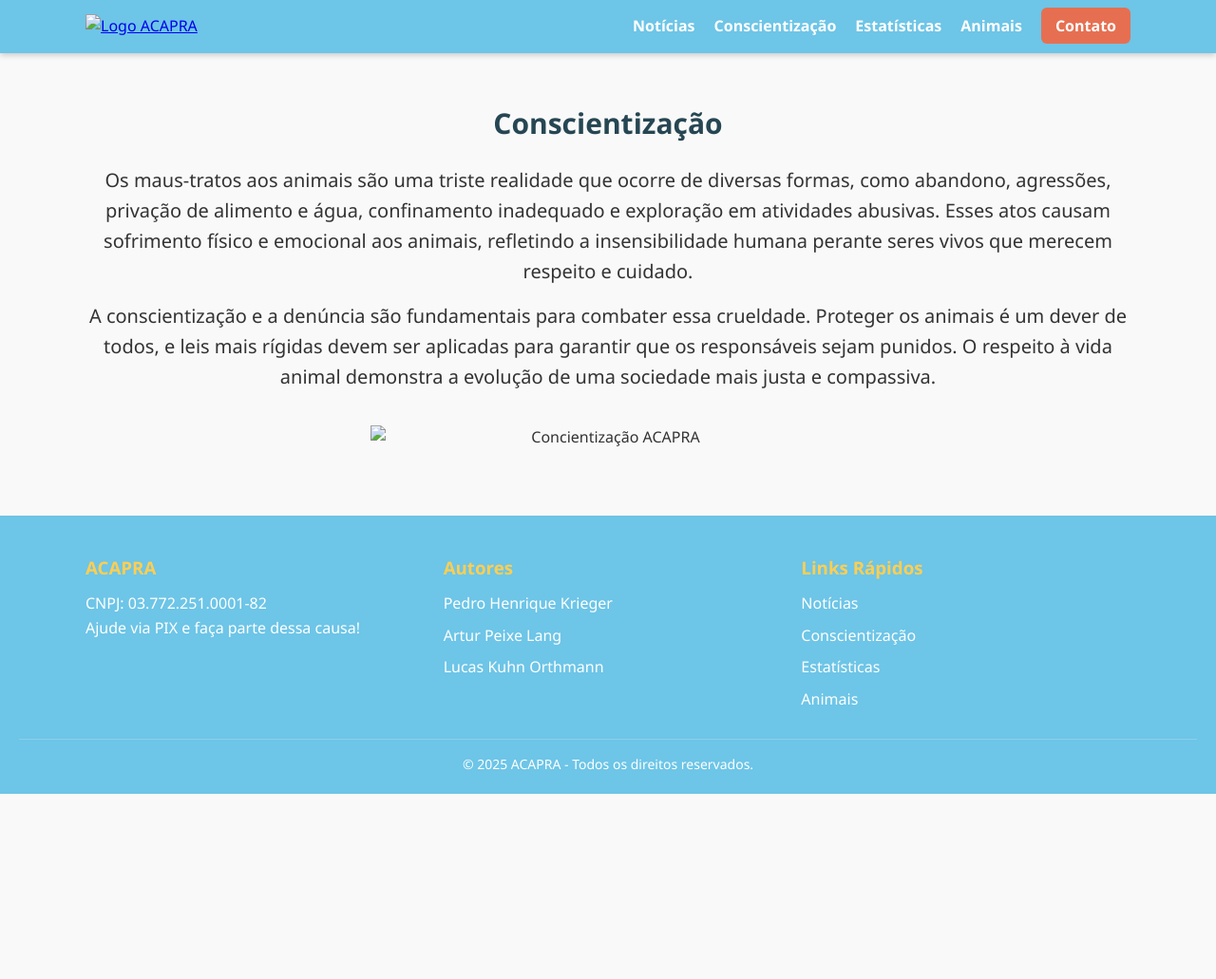
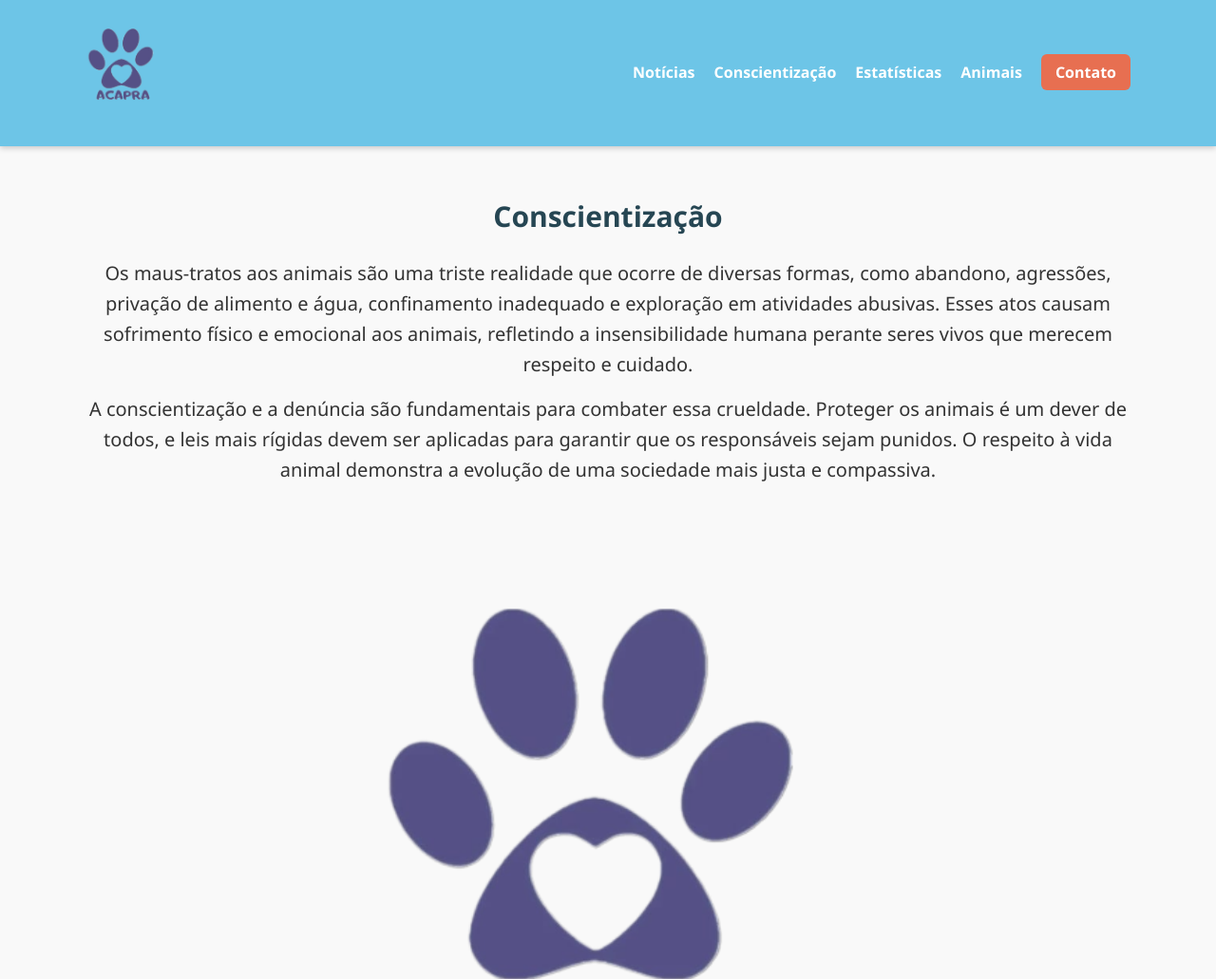
Before and after one commit to PedrKrieger/Trabalho_Acapra, a plain HTML site: page conscientizacao.html in a window 1280 px wide. Shown: the top 1031 px of the page at 95% size. Before the commit the page ends 836 px from the top, so only its background shows below. Drawn offline with Linux system fonts and the light colour scheme; files that its build step writes are made by us from their sources.

Commit message:
Alteração conforme o feedback
Alteração nos caminhos por causa do assets

```diff
--- a/conscientizacao.html
+++ b/conscientizacao.html
@@ -4,13 +4,13 @@
   <meta charset="UTF-8">
   <meta name="viewport" content="width=device-width, initial-scale=1.0">
   <title>Conscientização - ACAPRA</title>
-  <link rel="stylesheet" href="style.css">
+  <link rel="stylesheet" href="assets/css/style.css">
 </head>
 <body>
   <header>
     <div class="bloco-geral header-bloco">
       <a class="logo-img" href="index.html">
-        <img src="assets/logo.png" alt="Logo ACAPRA">
+        <img src="assets/Imagens paralelas/logo.png" alt="Logo ACAPRA">
       </a>
       <nav>
         <ul class="nav-links">
@@ -29,7 +29,7 @@
       <h2>Conscientização</h2>
       <p>Os maus-tratos aos animais são uma triste realidade que ocorre de diversas formas, como abandono, agressões, privação de alimento e água, confinamento inadequado e exploração em atividades abusivas. Esses atos causam sofrimento físico e emocional aos animais, refletindo a insensibilidade humana perante seres vivos que merecem respeito e cuidado.</p>
       <p>A conscientização e a denúncia são fundamentais para combater essa crueldade. Proteger os animais é um dever de todos, e leis mais rígidas devem ser aplicadas para garantir que os responsáveis sejam punidos. O respeito à vida animal demonstra a evolução de uma sociedade mais justa e compassiva.</p>
-      <img src="assets/logo.png" alt="Concientização ACAPRA" class="img-destaque">
+      <img src="assets/Imagens paralelas/logo.png" alt="Concientização ACAPRA" class="img-destaque">
     </section>
   </main>
 
@@ -64,3 +64,5 @@
   </footer>
 </body>
 </html>
+
+</html>
```
